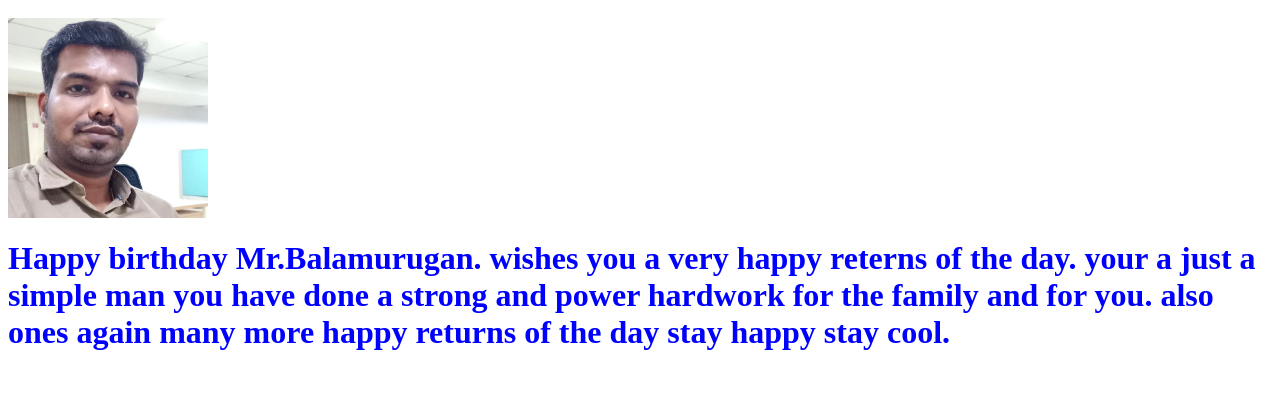
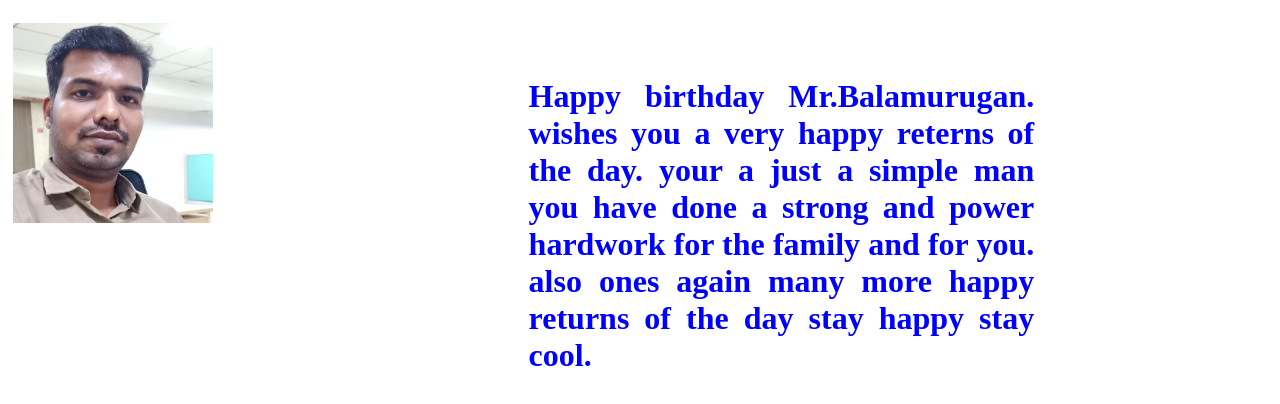
Before and after one commit to deepak20-10/bala, a plain HTML site: page index.html in a window 1280 px wide. Shown: the part 128-532 px from the top of the page. Drawn offline with Linux system fonts and the light colour scheme.

Commit message:
Update style.css

```diff
--- a/style.css
+++ b/style.css
@@ -3,3 +3,17 @@
 }
 
 h1{color: blue}
+
+.column {
+    float: left;
+    width: 40%;
+    padding: 5px;
+  }
+
+  .column1 {
+    float: left;
+    width: 40%;
+    padding: 5px;
+    text-align: justify;
+    padding-top: 3%;
+  }
```
